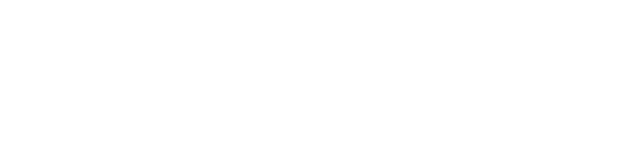
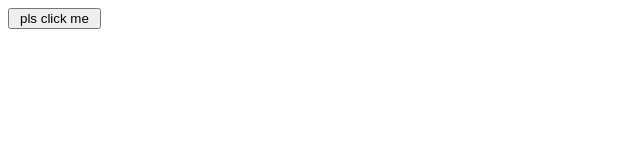
Before and after one commit to pumkin177/urban-octo-train-test, a plain HTML site: page test1.html in a window 1280 px wide. Shown: the whole page, without its empty margins (0-640 px from the left). Drawn offline with Linux system fonts and the light colour scheme.

Commit message:
Update test1.html
Signed-off-by: pumkin177 <120598270+pumkin177@users.noreply.github.com>

```diff
--- a/test1.html
+++ b/test1.html
@@ -1 +1,13 @@
 <html>
+<head>
+    <style>
+        .but {
+            padding-left: 10px;
+            padding-right: 10px;
+        }
+    </style>
+</head>
+<body>
+    <button class="but">pls click me</button>
+</body>
+</html>
```
